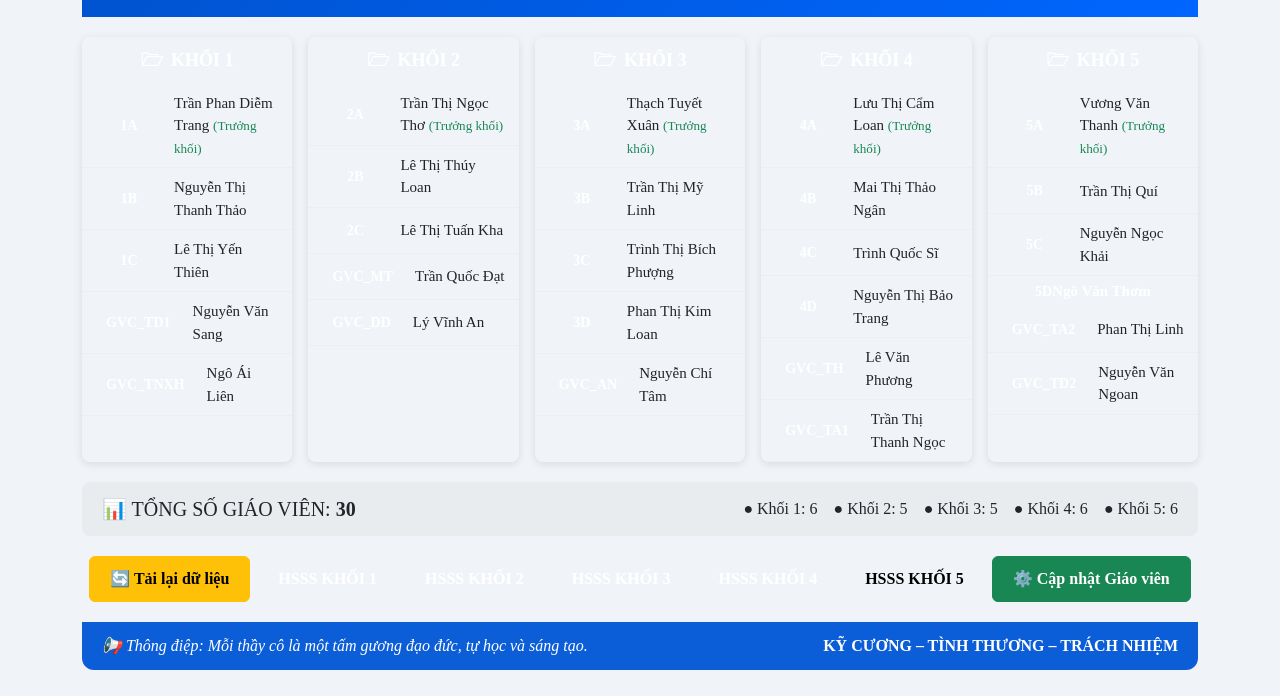
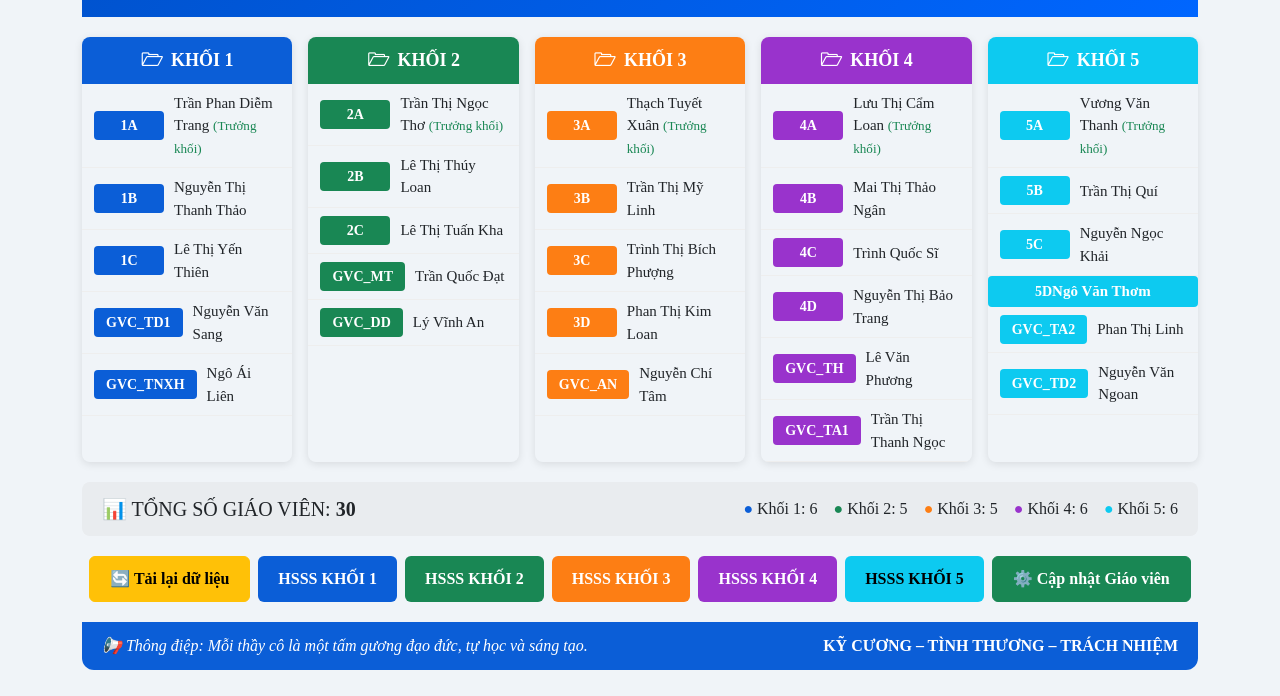
Before and after one commit to tieuhoclacquoi/tieuhoclacquoi, a website: page public/index.html in a window 1280 px wide. Shown: the part 104-800 px from the top of the page. Drawn offline with nearby package versions, Linux system fonts and the light colour scheme.

Commit message:
Update index.html

```diff
--- a/public/index.html
+++ b/public/index.html
@@ -7,11 +7,11 @@
   <link href="https://cdn.jsdelivr.net/npm/bootstrap@5.3.3/dist/css/bootstrap.min.css" rel="stylesheet">
   <style>
     :root {
-      --khoi1: "https://drive.google.com/drive/folders/15UlsyIjHv0dVvSWAXDMNNQC87l40vLDi";
-      --khoi2: "https://drive.google.com/drive/folders/1WQEy2v4FiYoA7ZNbLutBin22NQToqwl8";
-      --khoi3: "https://drive.google.com/drive/folders/11Yx-QWPINPsVg3wCm1uiLK4-Uep3CN4S";
-      --khoi4: "https://drive.google.com/drive/folders/12y8ctjYCkmh66OZeRfet4AyNiz56GGTI";
-      --khoi5: "https://drive.google.com/drive/folders/1db9rarIEFxKukHUwgLVpsvZajiGKpp17";
+      --khoi1: #0b5ed7;
+      --khoi2: #198754;
+      --khoi3: #fd7e14;
+      --khoi4: #9933cc;
+      --khoi5: #0dcaf0;
     }
     body {
       background-color: #f0f4f8;
@@ -254,11 +254,11 @@
 
     // ===== Điền link Drive cho từng khối ở đây =====
     const driveLinks = {
-      khoi1: "", // Dán link thư mục KHỐI 1 vào đây
-      khoi2: "", // Dán link thư mục KHỐI 2 vào đây
-      khoi3: "", // Dán link thư mục KHỐI 3 vào đây
-      khoi4: "", // Dán link thư mục KHỐI 4 vào đây
-      khoi5: ""  // Dán link thư mục KHỐI 5 vào đây
+      khoi1: "https://drive.google.com/drive/folders/15UlsyIjHv0dVvSWAXDMNNQC87l40vLDi", // Dán link thư mục KHỐI 1 vào đây
+      khoi2: "https://drive.google.com/drive/folders/1WQEy2v4FiYoA7ZNbLutBin22NQToqwl8", // Dán link thư mục KHỐI 2 vào đây
+      khoi3: "https://drive.google.com/drive/folders/11Yx-QWPINPsVg3wCm1uiLK4-Uep3CN4S", // Dán link thư mục KHỐI 3 vào đây
+      khoi4: "https://drive.google.com/drive/folders/12y8ctjYCkmh66OZeRfet4AyNiz56GGTI", // Dán link thư mục KHỐI 4 vào đây
+      khoi5: "https://drive.google.com/drive/folders/1db9rarIEFxKukHUwgLVpsvZajiGKpp17"  // Dán link thư mục KHỐI 5 vào đây
     };
 
     // Gắn link vào tiêu đề khối
```
